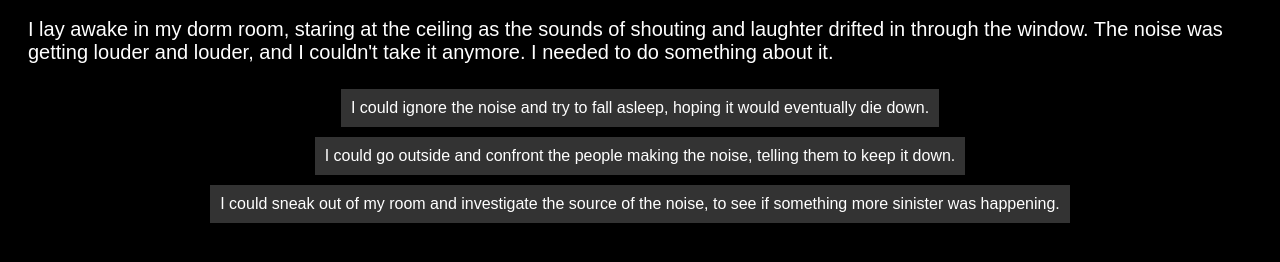
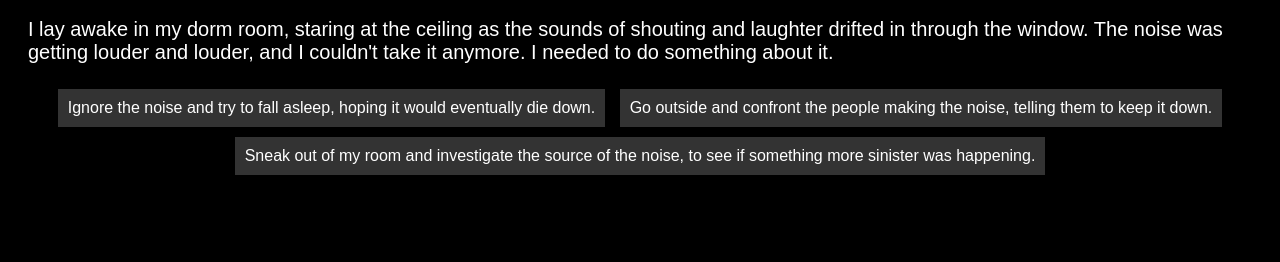
Before and after one commit to johnchen40904/johnchen40904.github.io, a plain HTML site: page IF/start.html in a window 1280 px wide. Shown: the part 48-310 px from the top of the page. Drawn offline with Linux system fonts and the light colour scheme.

Commit message:
Update start.html

```diff
--- a/IF/start.html
+++ b/IF/start.html
@@ -28,8 +28,8 @@
   <h1>The Beginning</h1>
   <p class="story-text">
 I lay awake in my dorm room, staring at the ceiling as the sounds of shouting and laughter drifted in through the window. The noise was getting louder and louder, and I couldn't take it anymore. I needed to do something about it.  </p>
-  <button class="choice-button" onclick="location.href='1.html'">I could ignore the noise and try to fall asleep, hoping it would eventually die down.</button>
-  <button class="choice-button" onclick="location.href='2.html'">I could go outside and confront the people making the noise, telling them to keep it down.</button>
-  <button class="choice-button" onclick="location.href='3.html'">I could sneak out of my room and investigate the source of the noise, to see if something more sinister was happening.</button>
+  <button class="choice-button" onclick="location.href='1.html'">Ignore the noise and try to fall asleep, hoping it would eventually die down.</button>
+  <button class="choice-button" onclick="location.href='2.html'">Go outside and confront the people making the noise, telling them to keep it down.</button>
+  <button class="choice-button" onclick="location.href='3.html'">Sneak out of my room and investigate the source of the noise, to see if something more sinister was happening.</button>
 </body>
 </html>
```
